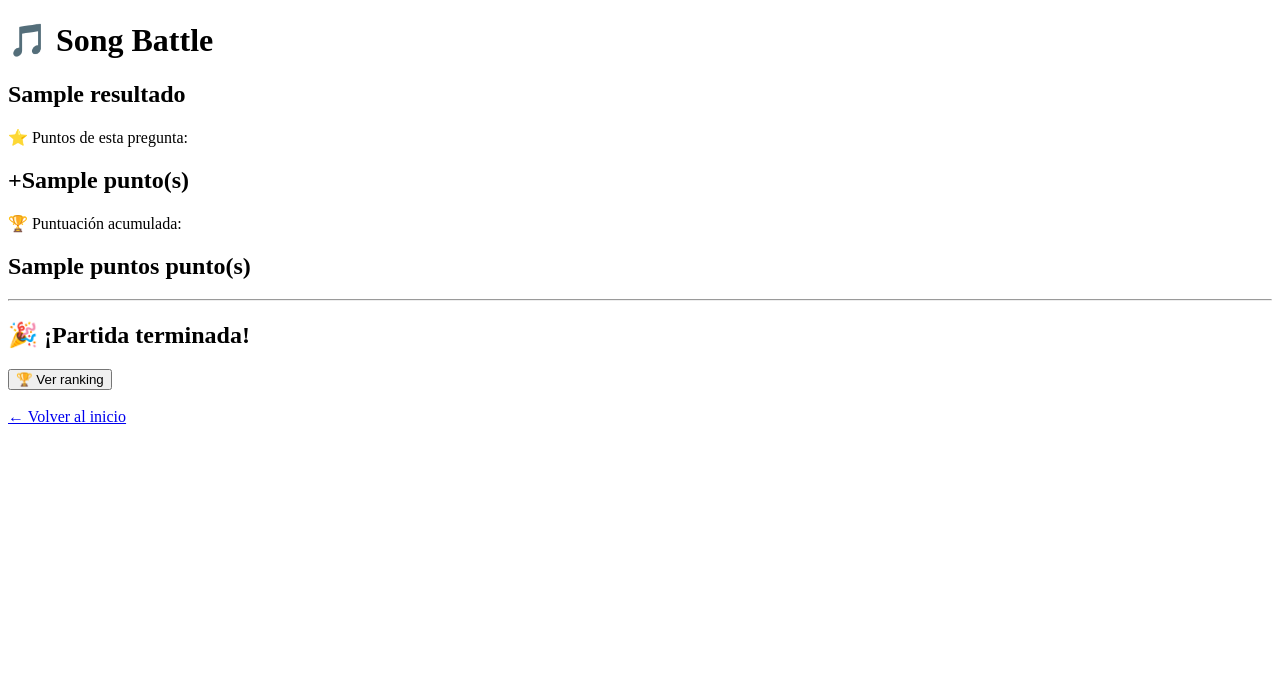
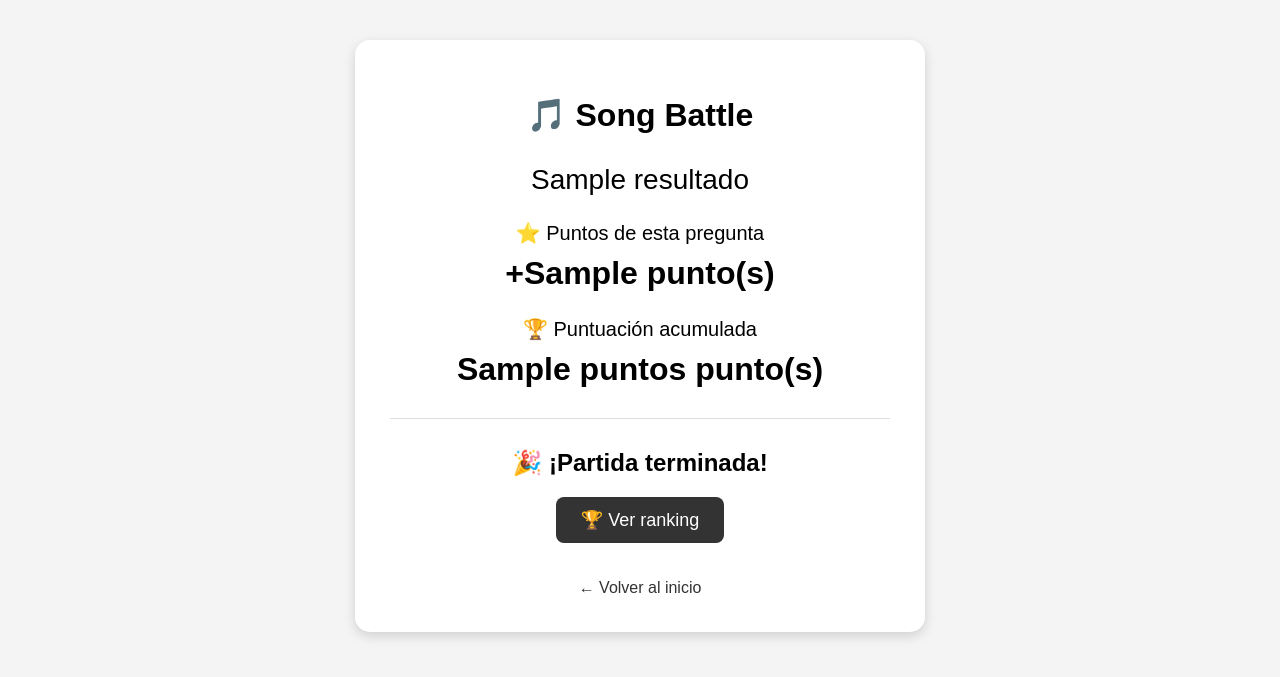
Before and after one commit to spalaquibay/song-battle, a Flask app: template templates/resultado.html in a window 1280 px wide. Shown: the top 677 px of the page. Run offline with Flask 3, Linux system fonts and the light colour scheme; the template is opened without the code that fills it: most values are stand-ins (such as "Sample title", 1, 10 or a date in 2020).

Commit message:
Mejorar pantalla de resultados

```diff
--- a/templates/resultado.html
+++ b/templates/resultado.html
@@ -4,21 +4,97 @@
     <meta charset="UTF-8">
     <meta name="viewport" content="width=device-width, initial-scale=1.0">
     <title>Resultado - Song Battle</title>
+
+    <style>
+        body {
+            font-family: Arial, sans-serif;
+            text-align: center;
+            background-color: #f4f4f4;
+            margin: 0;
+            padding: 40px 20px;
+        }
+
+        .contenedor {
+            max-width: 500px;
+            margin: auto;
+            background: white;
+            padding: 35px;
+            border-radius: 15px;
+            box-shadow: 0 4px 12px rgba(0, 0, 0, 0.15);
+        }
+
+        h1 {
+            margin-bottom: 30px;
+        }
+
+        .resultado {
+            font-size: 28px;
+            margin-bottom: 25px;
+        }
+
+        .puntos-pregunta {
+            font-size: 20px;
+            margin: 10px 0;
+        }
+
+        .puntos {
+            font-size: 32px;
+            font-weight: bold;
+            margin: 10px 0 25px;
+        }
+
+        hr {
+            margin: 30px 0;
+            border: none;
+            border-top: 1px solid #ddd;
+        }
+
+        button {
+            font-size: 18px;
+            padding: 12px 25px;
+            border: none;
+            border-radius: 8px;
+            cursor: pointer;
+            background-color: #333;
+            color: white;
+        }
+
+        button:hover {
+            background-color: #555;
+        }
+
+        a {
+            color: #333;
+            text-decoration: none;
+        }
+
+        a:hover {
+            text-decoration: underline;
+        }
+    </style>
 </head>
 
 <body>
 
+    <div class="contenedor">
+
         <h1>🎵 Song Battle</h1>
 
-    <h2>{{ resultado }}</h2>
+        <div class="resultado">
+            {{ resultado }}
+        </div>
 
-    <p>⭐ Puntos de esta pregunta:</p>
+        <p class="puntos-pregunta">⭐ Puntos de esta pregunta</p>
 
-    <h2>+{{ puntos_ganados }} punto(s)</h2>
+        <div class="puntos">
+            +{{ puntos_ganados }} punto(s)
+        </div>
 
-    <p>🏆 Puntuación acumulada:</p>
+        <p class="puntos-pregunta">🏆 Puntuación acumulada</p>
 
-    <h2>{{ puntos }} punto(s)</h2>
+        <div class="puntos">
+            {{ puntos }} punto(s)
+        </div>
 
         <hr>
 
@@ -36,11 +112,13 @@
                 <button type="submit">🏆 Ver ranking</button>
             </form>
 
-        <br>
+            <br><br>
 
             <a href="/">← Volver al inicio</a>
 
         {% endif %}
 
+    </div>
+
 </body>
 </html>
```
Lines whose indentation alone changed are shown as unchanged.
